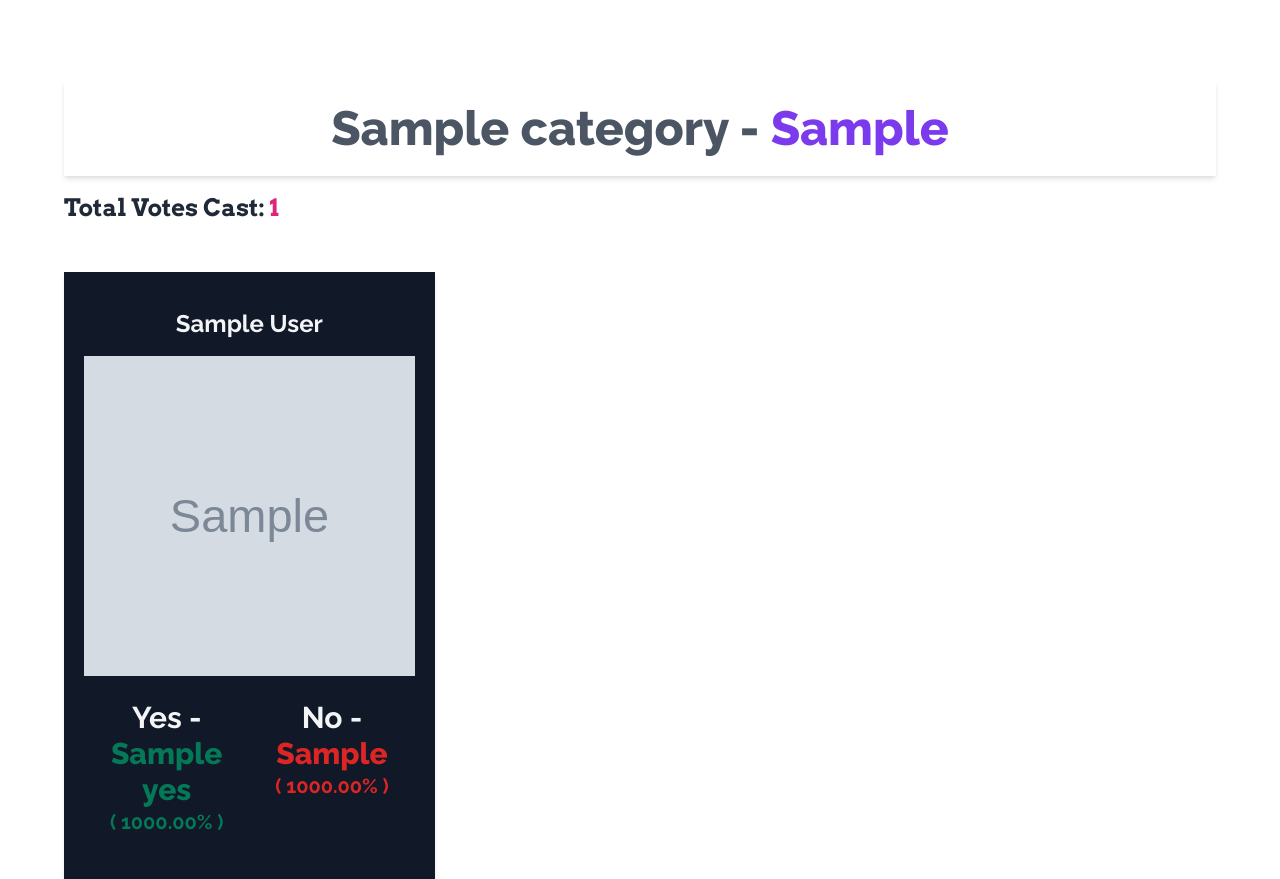
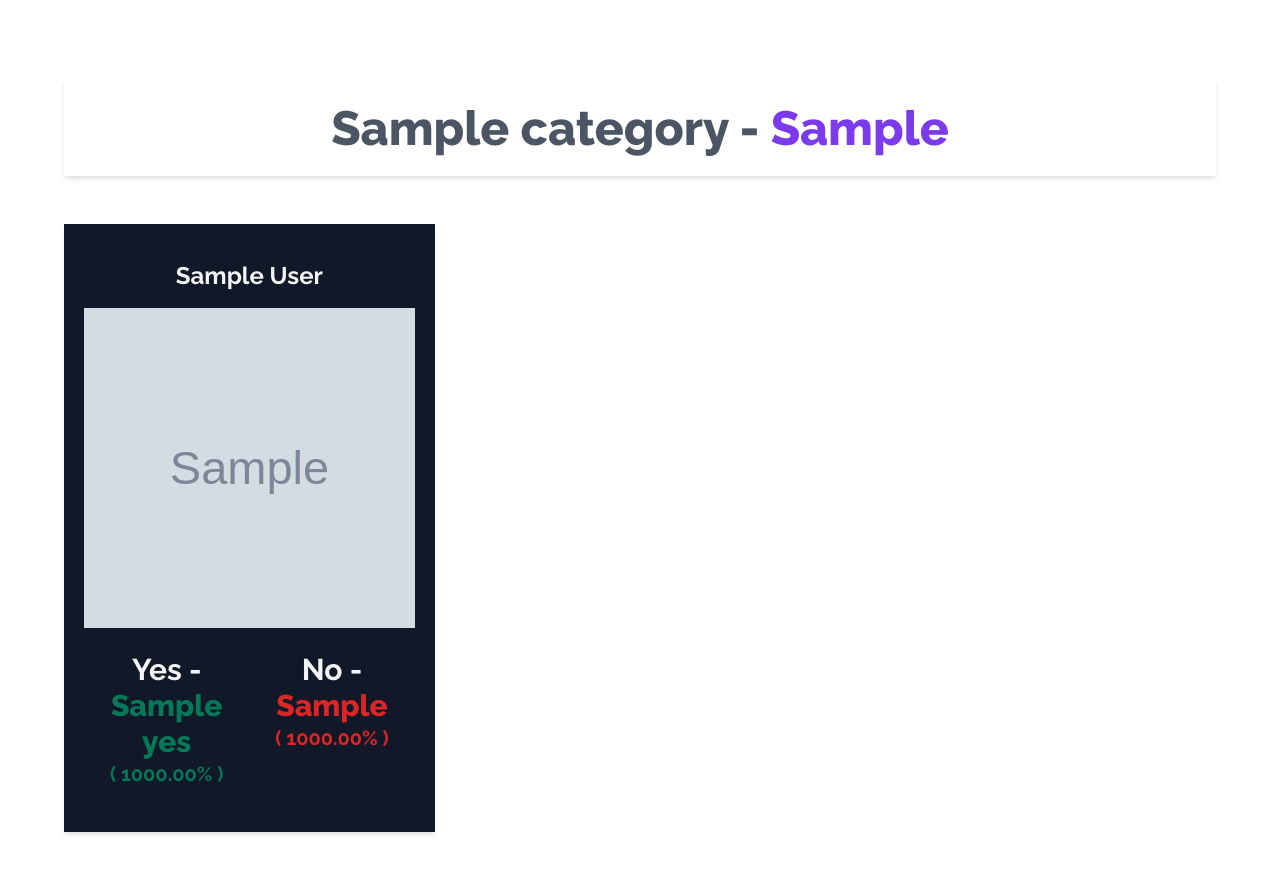
Before and after one commit to rocksongabriel/asa-elections, a Django app: template templates/vote/new-result-page-individual.html in a window 1280 px wide. Shown: the part 61-940 px from the top of the page. Run offline with Django 3.2, Linux system fonts and the light colour scheme; the template is opened without the code that fills it: most values are stand-ins (such as "Sample title", 1, 10 or a date in 2020); grey boxes marked "Sample" are stand-in pictures; some libraries are stand-ins or nearby versions.

Commit message:
Remove the total votes cast feature

```diff
--- a/templates/vote/new-result-page-individual.html
+++ b/templates/vote/new-result-page-individual.html
@@ -9,9 +9,9 @@
 <div class="my-16 md:my-20 mx-5 md:mx-10 lg:mx-16  font-raleway">
     <h1 class="text-center shadow-md text-gray-600 text-4xl sm:text-5xl font-extrabold py-6 mb-2 font-raleway">{{ category.name }} - <span class="text-purple-600">{{ category.get_campus_display }}</span></h1>
 
-    <div class="mt-4">
+    <!-- <div class="mt-4">
         <p class="text-gray-800 text-2xl font-bold font-arvo">Total Votes Cast: <span class="text-pink-600">{{ category.voters.count }}</span></p>
-    </div>
+    </div> -->
 
     <div class="grid grid-cols-1 md:grid-cols-2 lg:grid-cols-3 gap-5 my-12">
 
--- a/templates/vote/new-result-page.html
+++ b/templates/vote/new-result-page.html
@@ -11,9 +11,9 @@
 <div class="my-16 md:my-20 mx-5 md:mx-10 lg:mx-16  font-raleway">
     <h1 class="text-center shadow-md text-gray-600 text-4xl sm:text-5xl font-extrabold py-6 mb-2 font-raleway">{{ category.name }} - <span class="text-purple-600">{{ category.get_campus_display }}</span></h1>
 
-    <div class="mt-4">
+    <!-- <div class="mt-4">
         <p class="text-gray-800 text-2xl font-bold font-arvo">Total Votes Cast: <span class="text-pink-600">{{ category.voters.count }}</span></p>
-    </div>
+    </div> -->
 
     <div class="grid grid-cols-1 md:grid-cols-2 lg:grid-cols-3 gap-5 my-16">
 
```
